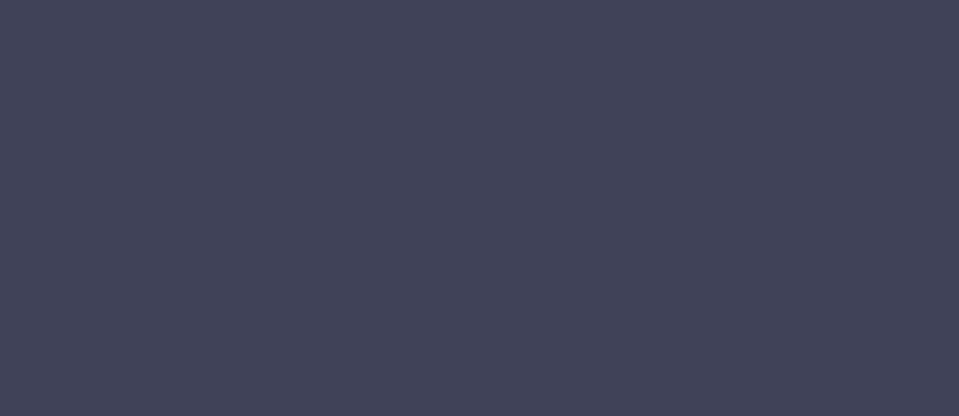
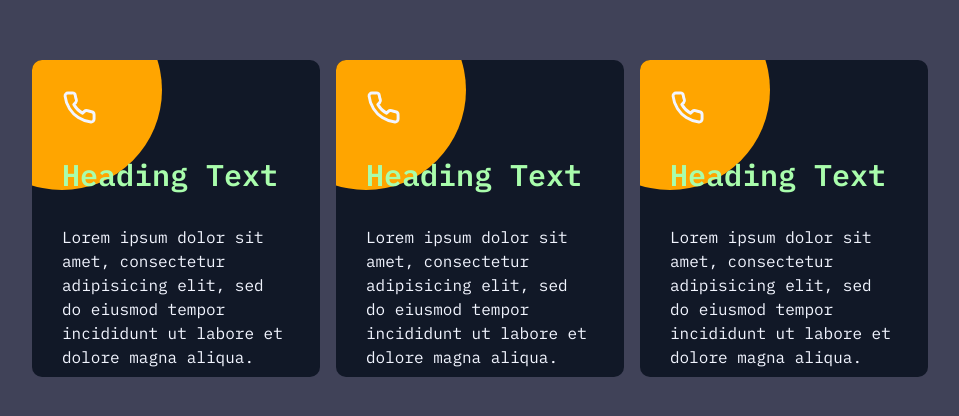
Before and after one commit to chirag3003/portfolio-v2, a Next.js app: page / in a window 1280 px wide. Shown: the part 1732-2148 px from the top of the page, without its empty margins (160-1119 px from the left). Before the commit the page ends 1600 px from the top, so only its background shows below. Built offline with nearby package versions, Linux system fonts and the light colour scheme.

Commit message:
created card component

```diff
--- /dev/null
+++ b/components/Card1/Card1.style.tsx
@@ -0,0 +1,58 @@
+import styled from "styled-components";
+
+export default styled.div`
+  width:100%;
+  padding: 30px;
+  //background: var(--color3);
+  border-radius: 10px;
+  margin: auto;
+  color: var(--color-white);
+  overflow: hidden;
+  aspect-ratio: 1/1.1;
+
+  .content::before {
+    content: "";
+    position: absolute;
+    height: 0;
+    aspect-ratio: 1/1;
+    background: black;
+    top: -100px;
+    left: -100px;
+    border-radius: 100%;
+    transition: 0.8s all ease;
+    z-index: -1
+  }
+
+  .content::after {
+    content: "";
+    position: absolute;
+    height: max(20%, 200px);
+    aspect-ratio: 1/1;
+    background: orange;
+    top: -100px;
+    left: -100px;
+    z-index: -2;
+    border-radius: 100%;
+    transition: 0.8s all ease;
+  }
+
+  :hover {
+    .content::before {
+      height: max(20%, 200px)
+    }
+    .content::after {
+      height: 250%;
+      border-radius: 0;
+    }
+  }
+
+  .icon img {
+    width: 40px;
+    height: 40px;
+    z-index: 2;
+  }
+
+  .card-heading {
+    color:var(--color-mint-green)
+  }
+`;
--- /dev/null
+++ b/components/Card1/index.tsx
@@ -0,0 +1,35 @@
+import React from 'react';
+import {Icon as IconType} from "react-feather"
+import Card1Style from "./Card1.style";
+
+interface cardProps{
+    Icon:IconType,
+    heading:string,
+    description:string,
+}
+
+function Index({Icon}:cardProps) {
+    return (
+        <Card1Style className="card w-full bg-gray-900">
+            <div className="content relative h-full z-0">
+                <div className="icon">
+                    <Icon height={35} width={35}/>
+                </div>
+                <div className="card-heading my-8 text-3xl font-semibold">
+                    <h2>
+                        Heading Text
+                    </h2>
+                </div>
+
+                <div className="card-body mb-6 text-md">
+                    <p>
+                        Lorem ipsum dolor sit amet, consectetur adipisicing elit, sed do eiusmod tempor incididunt ut
+                        labore et dolore magna aliqua.
+                    </p>
+                </div>
+            </div>
+        </Card1Style>
+    );
+}
+
+export default Index;
--- /dev/null
+++ b/components/SkillCards/index.tsx
@@ -0,0 +1,17 @@
+import React from 'react';
+import Card1 from "../Card1";
+import {Phone} from "react-feather";
+
+function Index() {
+    return (
+        <section className={"p-10 lg:p-48 pt-36 lg:pt-48"}>
+            <div className="list grid grid-cols-3 gap-4">
+                <Card1 Icon={Phone} heading={"Web Development"} description={"some description"}/>
+                <Card1 Icon={Phone} heading={"Web Development"} description={"some description"}/>
+                <Card1 Icon={Phone} heading={"Web Development"} description={"some description"}/>
+            </div>
+        </section>
+    );
+}
+
+export default Index;
--- a/pages/index.tsx
+++ b/pages/index.tsx
@@ -4,6 +4,7 @@ import HeroSection from "../components/HeroSection";
 import Wave1 from "../components/Wave1";
 import TechSection from "../components/TechSection";
 import Blob1 from "../components/Blob1";
+import SkillCards from "../components/SkillCards";
 
 export default function Home() {
     return (
@@ -18,6 +19,7 @@ export default function Home() {
                 <Header/>
                 <HeroSection />
                 <TechSection/>
+                <SkillCards/>
                 <Wave1/>
                 <Blob1/>
             </main>
```
